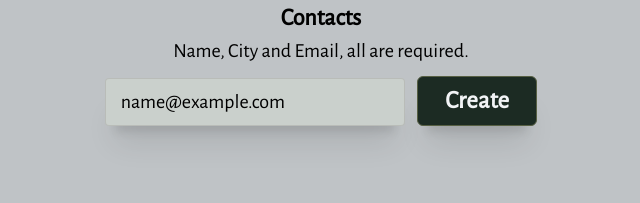
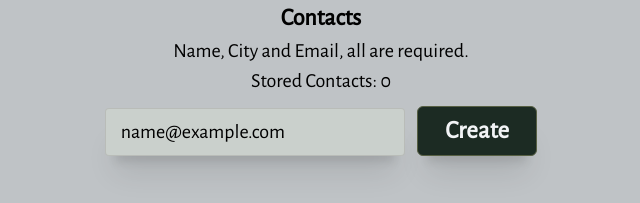
Before and after one commit to mian-azam/contact-storage, a plain HTML site: page index.html in a window 1280 px wide. Both pictures are taken after typing "name@example.com" into the empty fields and a click on the button "Create". Shown: the whole page, without its empty margins (319-959 px from the left). Drawn offline with nearby package versions, Linux system fonts and the light colour scheme.

Commit message:
numOfContacts ok

```diff
--- a/assets/script/index.js
+++ b/assets/script/index.js
@@ -39,7 +39,7 @@ class Contact {
 const btn = select('.btn');
 const parent = select('.parent');
 const para = select('.para');
-// const paraTwo = select('.para-two');
+const numOfContacts = select('.num-of-contacts');
 const userInput = select('.input');
 const style = select('.style');
 const emailRegex = /^(?=^.{8,}$)[-_A-Za-z0-9]+([_.-][a-zA-Z0-9]+)*@[A-Za-z0-9]+([.-][a-zA-Z0-9]+)*\.[A-Za-z]{2,}$/;
@@ -49,7 +49,7 @@ const regex = /^\w{ 1, 64 } (?: [, \t] +\w{ 1, 64 }) { 0, 15 } $/;
 
 
 const contactArr = [];
-console.log(contactArr.length);
+
 
 
 
@@ -89,8 +89,9 @@ function work() {
 }
 
 function savedContacts() {
+    numOfContacts.innerText = `Stored Contacts: ${contactArr.length}`
+}
 
-}
 
 // onEvent('click', infoDiv, function () {
 //     paraTwo.innerText = `Contact: ${contactArr.indexOf(contact) + 1} `;
@@ -103,8 +104,6 @@ onEvent('click', btn, function (event) {
     } else {
         work();
     }
-
+    savedContacts();
 
 });
-
-// ^\w{ 1, 64 } (?: [, \t] +\w{ 1, 64 }) { 0, 15 } $
--- a/index.html
+++ b/index.html
@@ -38,7 +38,7 @@
     <main class="container">
         <h1>Contacts</h1>
         <p class="para"></p>
-        <p class="para-two"></p>
+        <p class="num-of-contacts"></p>
         <form>
             <input type="text" placeholder="Name, City, Email" class="input">
             <button class="btn">Create</button>
```
